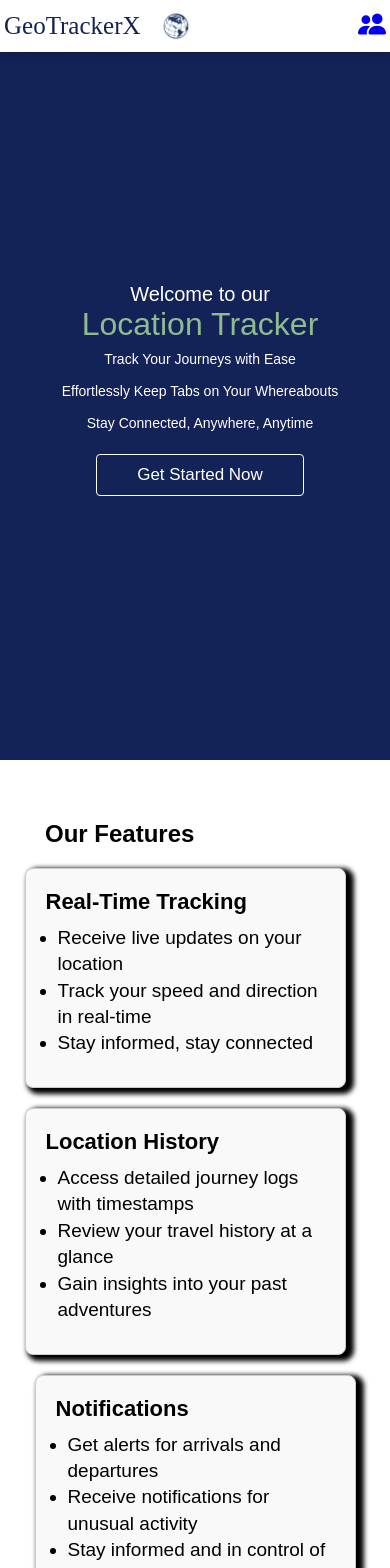
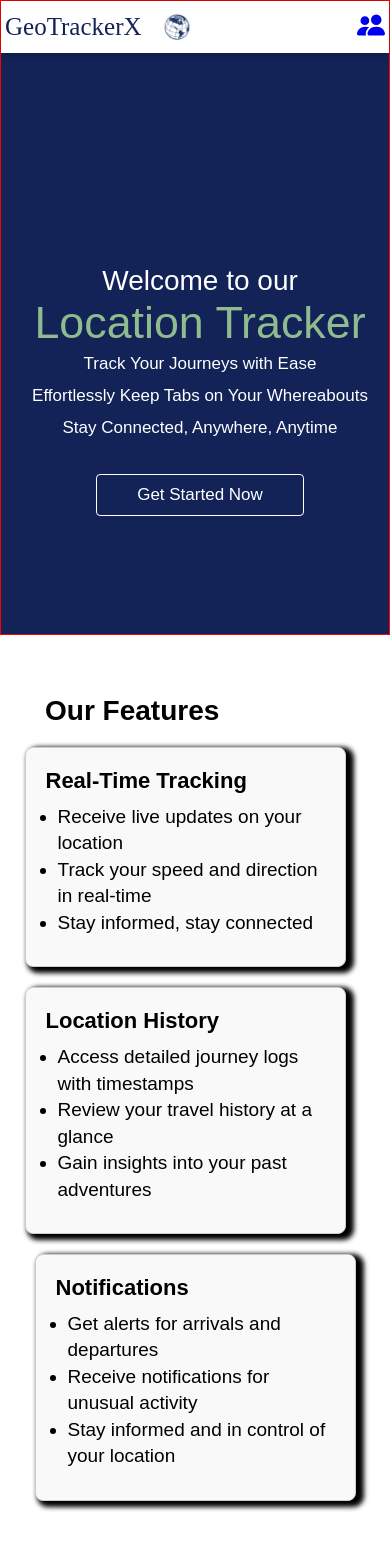
Before and after one commit to AyushMutum/location-tracker-app, a React (Create React App) app in the folder frontend/: page / in a window 390 px wide. Shown: the top 1568 px of the page. Built offline with nearby package versions, Linux system fonts and the light colour scheme.

Commit message:
landing-page updated1

```diff
--- a/frontend/src/components/landingPage/landing.module.css
+++ b/frontend/src/components/landingPage/landing.module.css
@@ -2,12 +2,9 @@
 .landing{
 
     height: 90vh ;
-
     background-color: #132257;
-    color: white !important;
-
-
-
+    color: white ;
+    border: 1px solid red;
 }
 
 .landingLeftSide{
@@ -16,6 +13,7 @@
     justify-content: space-around;
     align-items: center;
     padding-left: 100px;
+
 
 
 
@@ -30,7 +28,7 @@
  font-size: 3.6rem;
  font-weight: 100;
  color:darkseagreen
- /* color: rgb(40, 40, 193) */
+
 }
 
 
@@ -69,7 +67,6 @@
 /* landing.module.css */
 
 .ourFeatures {
-
    padding: 40px;
   }
 
@@ -93,9 +90,7 @@
     box-shadow: 5px 3px 5px 3px;
   }
 
-  .featureCard:hover {
 
-  }
 
   .featureCard:last-child {
     margin-right: 0;
@@ -171,6 +166,22 @@ html {
 }
 
 @media screen and (max-width: 768px) {
+
+  .footerContent {
+    flex-direction: column;
+ /* height: 20vh; */
+  }
+
+  .footerItem {
+    flex-basis: 100%;
+  }
+}
+
+
+@media screen and (max-width: 488px) {
+  footer{
+    height: 300px !important;
+  }
   .footerContent {
     flex-direction: column;
   }
@@ -182,17 +193,18 @@ html {
 
 /* Adjustments for tablet screens */
 @media only screen and (max-width: 768px) {
+  .landing{
+    height: 80vh !important ;
+    background-color: #132257;
+    color: white !important;
+  }
 
   .landingLeftSide {
     padding-left: 20px;
     justify-content: center;
     text-align: center;
 
-
-
   }
-
-
 
   .landingLeftSide h1 {
     font-size: 28px;
@@ -217,28 +229,37 @@ html {
 
 /* Adjustments for mobile screens */
 @media only screen and (max-width: 480px) {
+
+  .landing{
+    height: 75vh !important ;
+    background-color: #132257;
+    color: white !important;
+  }
+
+
   .landingLeftSide {
+
     padding-left: 10px;
   }
 
   .landingLeftSide h1 {
-    font-size: 20px;
+    font-size: 28px;
   }
 
   .landingLeftSide span {
-    font-size: 2rem;
+    font-size: 2.8rem;
   }
 
   .info {
-    font-size: 14px;
+    font-size: 17px;
   }
 
   .btn {
-    margin-top: 15px;
+    margin-top: 30px;
   }
 }
 
-
+/* features media queries */
 
 @media only screen and (max-width: 768px) {
   .ourFeatures h2 {
@@ -247,29 +268,11 @@ html {
   }
 
   .featureCards {
-
+    display: flex;
     flex-direction: column;
+    justify-content: center;
     align-items: center;
 
-  }
-
-  .featureCard {
-    width: 80%;
-    margin-bottom: 20px;
-  }
-}
-
-/* Adjustments for mobile screens */
-/* Adjustments for mobile screens */
-@media only screen and (max-width: 480px) {
-  .ourFeatures h2 {
-    font-size: 24px;
-    margin: 20px 5px;
-  }
-
-  .featureCards {
-    flex-direction: column !important;
-    align-items: center;
   }
 
   .featureCard {
@@ -277,3 +280,29 @@ html {
     margin-bottom: 20px;
   }
 }
+
+/* Adjustments for mobile screens */
+@media only screen and (max-width: 480px) {
+  .ourFeatures h2 {
+    font-size: 28px !important;
+    margin: 20px 5px;
+  }
+
+  .featureCards {
+    display: flex;
+    flex-direction: column;
+    justify-content: center;
+    align-items: center;
+
+  }
+
+  .featureCard {
+    width: 90%;
+    margin-bottom: 20px;
+  }
+  .featureImgCards{
+    display: flex;
+    gap:10px;
+    /* align-items: center; */
+  }
+}
```
